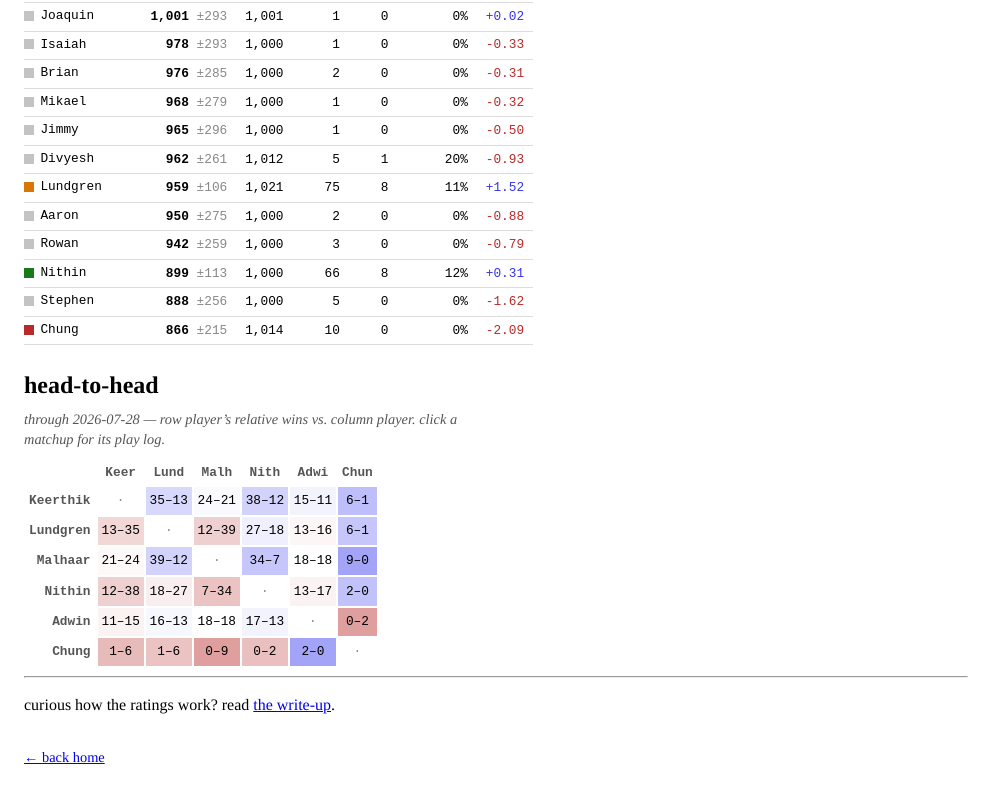
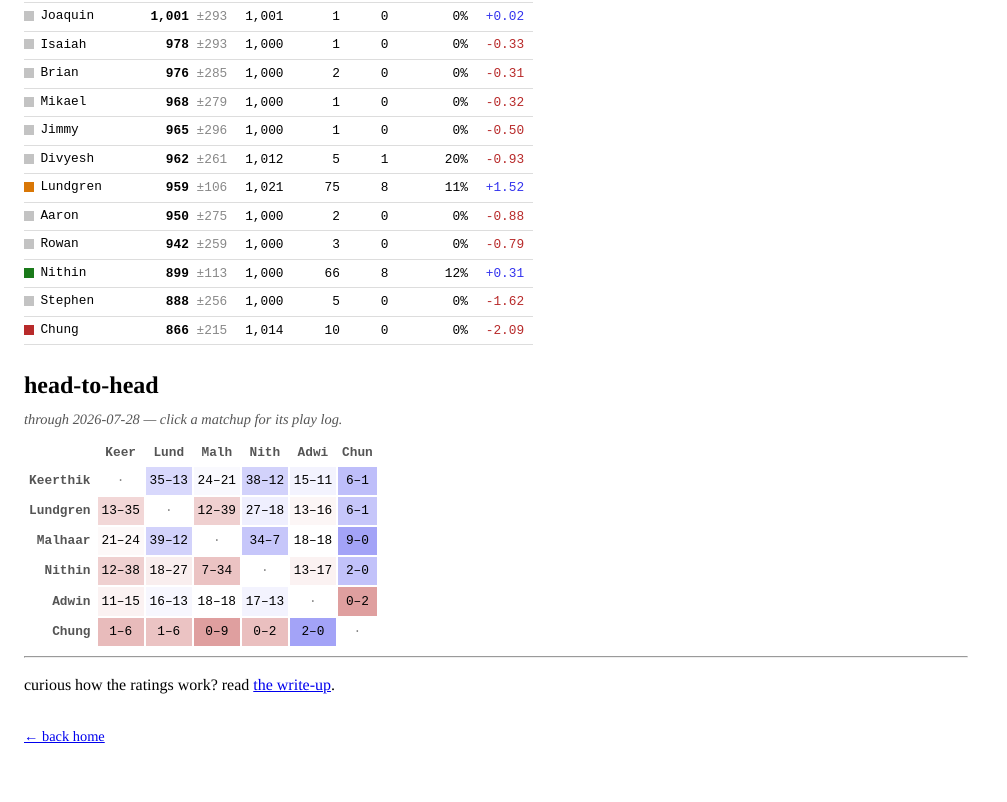
Before and after one commit to k8rthik/krthkmgndm.github.io, a Next.js app: page /bgelo in a window 1280 px wide. Shown: the part 1601-2403 px from the top of the page, without its empty margins (0-1007 px from the left). Built offline with nearby package versions, Linux system fonts and the light colour scheme.

Commit message:
chore: trim h2h subtitle

```diff
--- a/components/elo/EloDashboard.jsx
+++ b/components/elo/EloDashboard.jsx
@@ -78,8 +78,7 @@ export default function EloDashboard({ data }) {
 
       <h2>head-to-head</h2>
       <p className="elo-sub">
-        through {date} — row player&rsquo;s relative wins vs. column player.
-        click a matchup for its play log.
+        through {date} — click a matchup for its play log.
       </p>
       <HeadToHead
         records={records}
```
